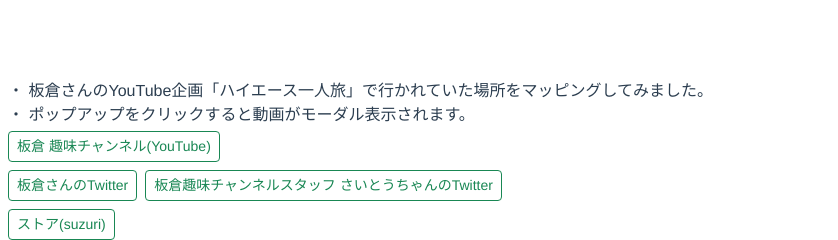
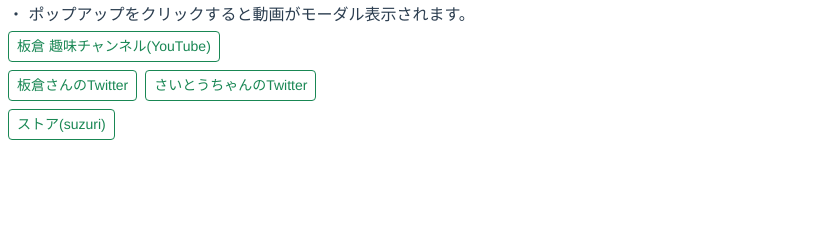
Before and after one commit to ssatosays/symbolic-racer8, a Vue app: page / in a window 1280 px wide. Shown: the part 604-844 px from the top of the page, without its empty margins (0-838 px from the left). After the commit the page ends 800 px from the top, so only its background shows below. Built offline with nearby package versions, Linux system fonts and the light colour scheme.

Commit message:
Update App.vue

```diff
--- a/src/App.vue
+++ b/src/App.vue
@@ -58,7 +58,7 @@
           class="btn-sm ms-2"
           variant="outline-success"
           href="https://twitter.com/itakurasyumiCh"
-        >板倉趣味チャンネルスタッフ さいとうちゃんのTwitter</b-button>
+        >さいとうちゃんのTwitter</b-button>
       </div>
       <div class="mt-2">
         <b-button
@@ -253,7 +253,7 @@
   margin-top: 20px;
 }
 .map {
-  height: 600px;
+  height: 500px;
   width: 100%;
 }
 .pointer {
```
